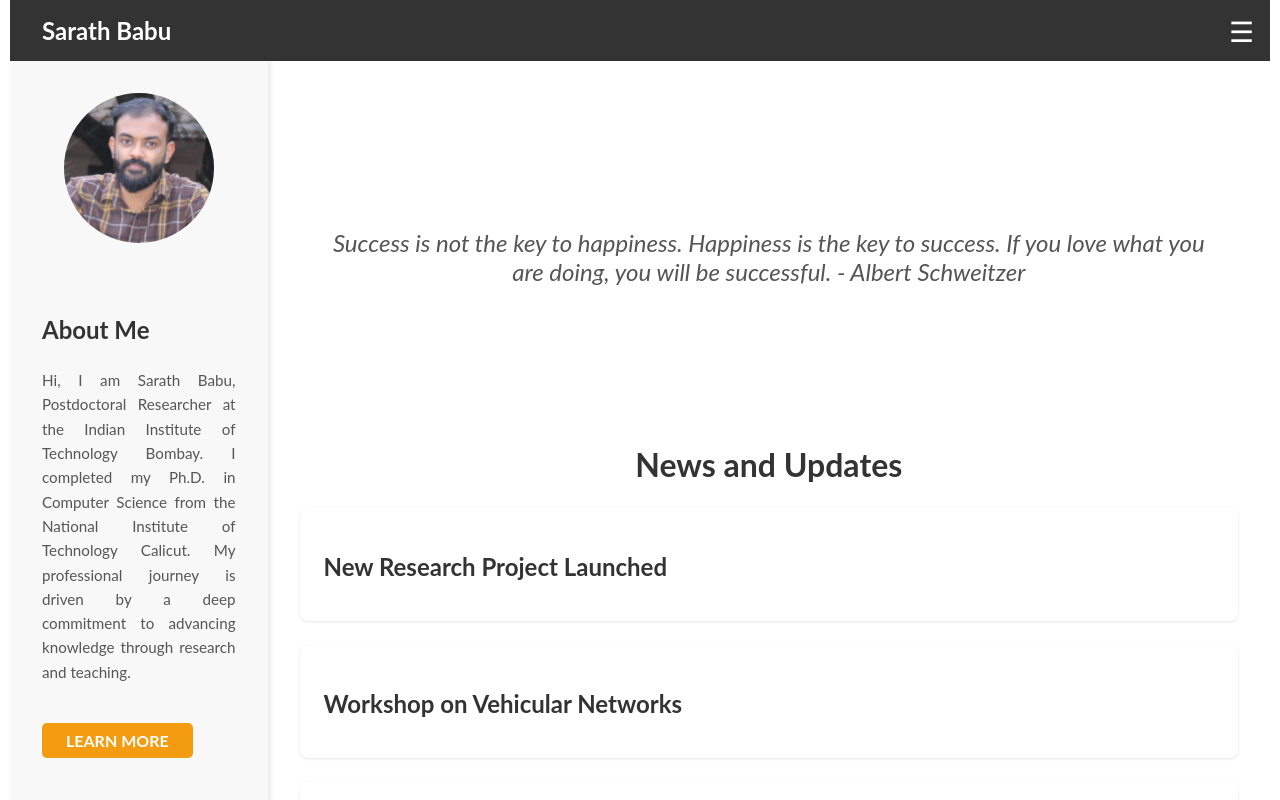
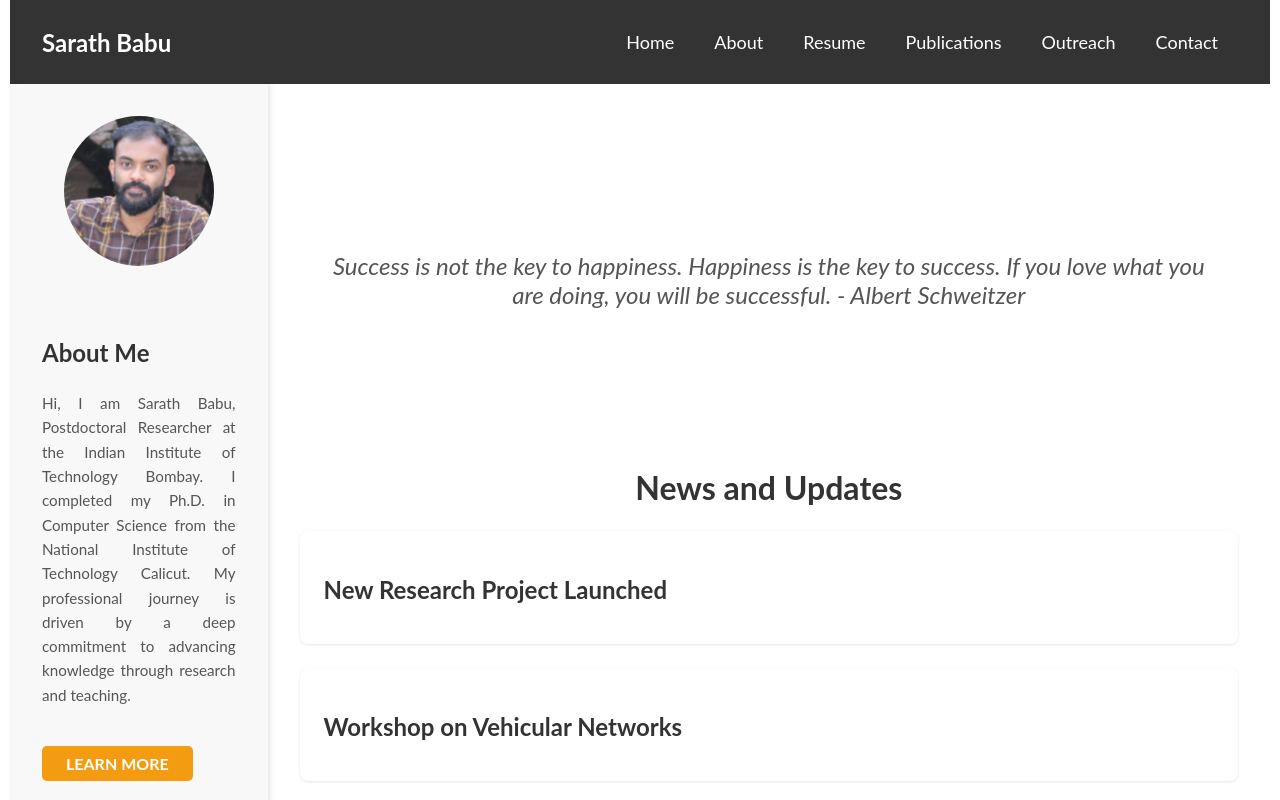
Before and after one commit to SarathBabu0410/personal-wesite, a React (Create React App) app: page / in a window 1280 px wide. Shown: the top 800 px of the page. Built offline with nearby package versions, Linux system fonts and the light colour scheme.

Commit message:
Update Header.js

```diff
--- a/src/components/Header.js
+++ b/src/components/Header.js
@@ -5,6 +5,7 @@ import styled from "styled-components";
 const Nav = styled.nav`
   display: flex;
   justify-content: space-between;
+  align-items: center;
   padding: 1rem 2rem;
   background-color: #333;
   color: white;
@@ -13,30 +14,28 @@ const Nav = styled.nav`
     margin: 0;
   }
 
+  /* Hamburger menu styles */
+  .hamburger {
+    display: none; /* Hide by default */
+    background: transparent;
+    border: none;
+    cursor: pointer;
+    font-size: 28px;
+    color: white;
+  }
+
+  /* Full menu items */
   .menuItems {
-    display: ${({ isOpen }) => (isOpen ? "flex" : "none")}; /* Conditional display */
-    flex-direction: column;
-    align-items: center;
-    background-color: rgba(51, 51, 51, 0.8);
-    position: absolute;
-    top: 60px;
-    right: 0;
-    width: 70%;
-    max-width: 320px;
-    padding: 1.5rem 0;
-    z-index: 10;
-    backdrop-filter: blur(5px);
-    border-radius: 0 0 10px 10px;
+    display: flex;
+    flex-direction: row; /* Horizontal layout for larger screens */
   }
 
   .menuItems a {
     color: white;
-    padding: 15px 40px;
+    padding: 15px 20px; /* Adjust spacing for full menu */
     text-decoration: none;
-    width: 100%;
     text-align: center;
     font-size: 18px;
-    border-radius: 5px;
   }
 
   .menuItems a:hover {
@@ -44,19 +43,27 @@ const Nav = styled.nav`
     color: #333;
   }
 
-  .menuItems a + a {
-    margin-top: 12px;
-  }
+  /* Responsive styles */
+  @media (max-width: 768px) {
+    .hamburger {
+      display: block; /* Show hamburger menu on small screens */
+    }
 
-  .hamburger {
-    background: transparent;
-    border: none;
-    cursor: pointer;
-    font-size: 28px;
-    color: white;
-    position: absolute;
-    top: 15px;
-    right: 20px;
+    .menuItems {
+      display: none; /* Hide full menu on small screens */
+      flex-direction: column; /* Stack menu items vertically */
+      position: absolute;
+      top: 60px;
+      right: 0;
+      width: 100%; /* Full width for mobile */
+      background-color: rgba(51, 51, 51, 0.9);
+      padding: 1rem 0;
+      z-index: 10;
+    }
+
+    .menuItems.open {
+      display: flex; /* Show menu items when open */
+    }
   }
 `;
 
@@ -64,20 +71,20 @@ function Header() {
   const [menuOpen, setMenuOpen] = useState(false);
 
   const toggleMenu = () => {
-    setMenuOpen(!menuOpen); // Toggles the menu state
+    setMenuOpen(!menuOpen); // Toggle the menu state
   };
 
   const closeMenu = () => {
-    setMenuOpen(false); // Closes the menu after selecting a link
+    setMenuOpen(false); // Close the menu when a link is clicked
   };
 
   return (
-    <Nav isOpen={menuOpen}>
+    <Nav>
       <h1>Sarath Babu</h1>
       <button className="hamburger" onClick={toggleMenu}>
         &#9776;
       </button>
-      <div className="menuItems">
+      <div className={`menuItems ${menuOpen ? 'open' : ''}`}>
         <Link to="/" onClick={closeMenu}>Home</Link>
         <Link to="/about" onClick={closeMenu}>About</Link>
         <Link to="/resume" onClick={closeMenu}>Resume</Link>
```
